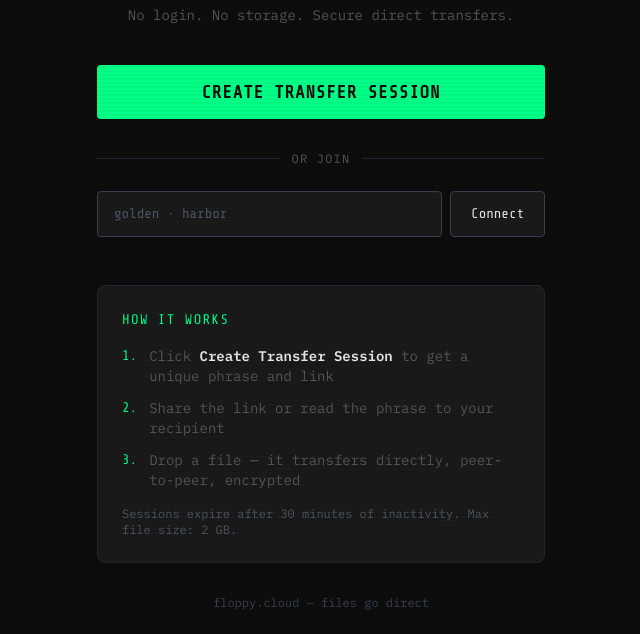
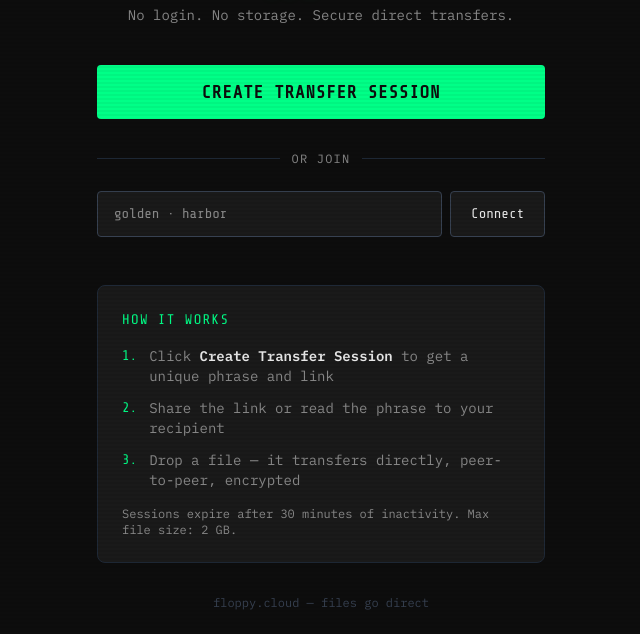
Before and after one commit to padresb/floppycloud, a website built with Vite: page app/index.html in a window 1280 px wide. Shown: the part 166-800 px from the top of the page, without its empty margins (319-959 px from the left). Built offline with nearby package versions, Linux system fonts and the light colour scheme.

Commit message:
Color update

```diff
--- a/app/src/pages/home.ts
+++ b/app/src/pages/home.ts
@@ -49,7 +49,7 @@ export function renderHomePage(container: HTMLElement): void {
             type="text"
             id="home-phrase-input"
             placeholder="golden \u00B7 harbor"
-            class="flex-1 bg-surface border border-gray-700 rounded px-4 py-3 text-sm font-mono text-text placeholder-gray-600 focus:outline-none focus:border-accent transition-colors"
+            class="flex-1 bg-surface border border-gray-700 rounded px-4 py-3 text-sm font-mono text-text placeholder-muted focus:outline-none focus:border-accent transition-colors"
           />
           <button
             id="home-connect-btn"
@@ -74,7 +74,7 @@ export function renderHomePage(container: HTMLElement): void {
               <span>Drop a file &mdash; it transfers directly, peer-to-peer, encrypted</span>
             </li>
           </ol>
-          <p class="text-xs text-gray-600 mt-4">Sessions expire after 30 minutes of inactivity. Max file size: 2 GB.</p>
+          <p class="text-xs text-muted mt-4">Sessions expire after 30 minutes of inactivity. Max file size: 2 GB.</p>
         </div>
 
         <!-- Footer -->
--- a/app/src/styles/global.css
+++ b/app/src/styles/global.css
@@ -181,7 +181,7 @@ body {
 }
 
 .padlock.ended {
-  color: #555;
+  color: #888;
   filter: none;
 }
 
@@ -213,7 +213,7 @@ body {
 
 /* ---- Drop zone ---- */
 .drop-zone {
-  border: 2px dashed #555;
+  border: 2px dashed #888;
   border-radius: 8px;
   padding: 3rem 2rem;
   text-align: center;
@@ -273,7 +273,7 @@ body {
 }
 
 .toast.toast-info {
-  border-color: #555;
+  border-color: #888;
 }
 
 .toast.toast-out {
@@ -347,7 +347,7 @@ body {
 }
 
 .link-muted {
-  color: #555;
+  color: #888;
   text-decoration: underline;
   cursor: pointer;
   font-size: 0.8rem;
@@ -358,7 +358,7 @@ body {
 }
 
 .link-muted:hover {
-  color: #888;
+  color: #aaa;
 }
 
 /* ---- Typing indicator ---- */
--- a/app/src/ui/chat.ts
+++ b/app/src/ui/chat.ts
@@ -17,7 +17,7 @@ export function chatPanelHTML(): string {
           id="chat-input"
           type="text"
           placeholder="type a message..."
-          class="flex-1 bg-bg border border-gray-700 rounded px-3 py-1.5 text-sm font-mono text-text placeholder-gray-600 focus:outline-none focus:border-accent"
+          class="flex-1 bg-bg border border-gray-700 rounded px-3 py-1.5 text-sm font-mono text-text placeholder-muted focus:outline-none focus:border-accent"
         />
         <button id="chat-send-btn" class="bg-surface border border-gray-700 rounded px-3 py-1.5 text-sm font-mono text-accent hover:border-accent transition-colors">Send</button>
       </div>
@@ -82,9 +82,8 @@ export function initChat(container: HTMLElement): ChatPanel {
     label.textContent = isMe ? "You" : "Them";
 
     const bubble = document.createElement("div");
-    bubble.className = `rounded px-3 py-1.5 text-sm font-mono text-text max-w-xs break-words bg-bg border ${
-      isMe ? "border-accent" : "border-gray-700"
-    }`;
+    bubble.className = `rounded px-3 py-1.5 text-sm font-mono text-text max-w-xs break-words bg-bg border ${isMe ? "border-accent" : "border-gray-700"
+      }`;
     bubble.textContent = text;
 
     wrapper.appendChild(label);
--- a/app/tailwind.config.ts
+++ b/app/tailwind.config.ts
@@ -10,7 +10,7 @@ export default {
         accent: "#00FF87",
         "accent-dim": "#00CC6A",
         warning: "#FF6B35",
-        muted: "#555555",
+        muted: "#888888",
         text: "#E8E8E8",
       },
       fontFamily: {
```
